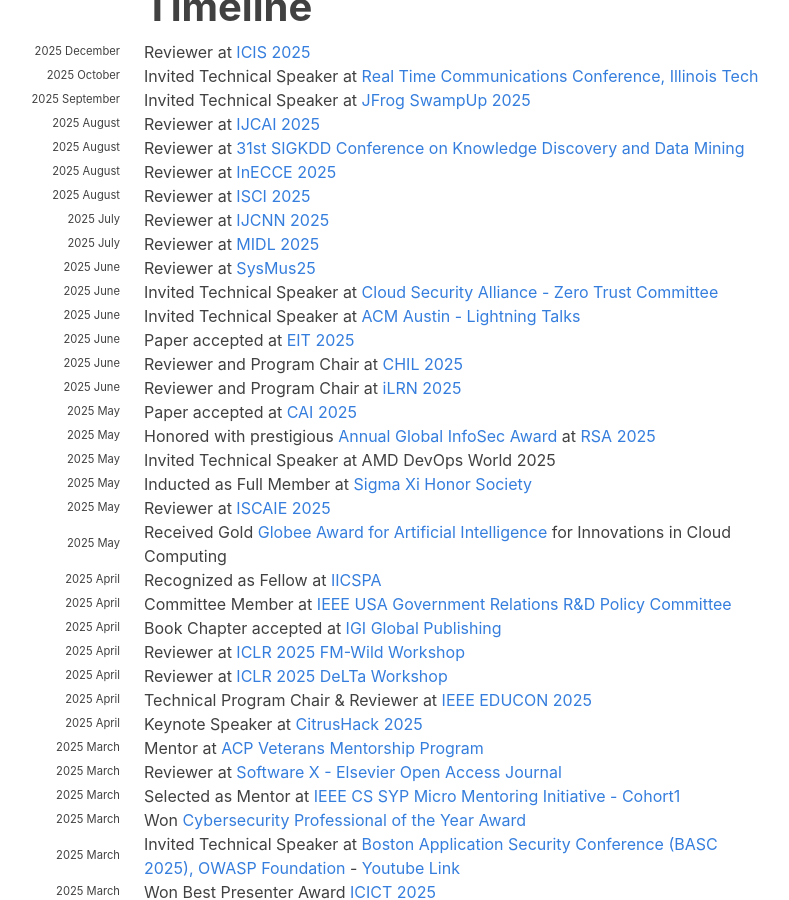
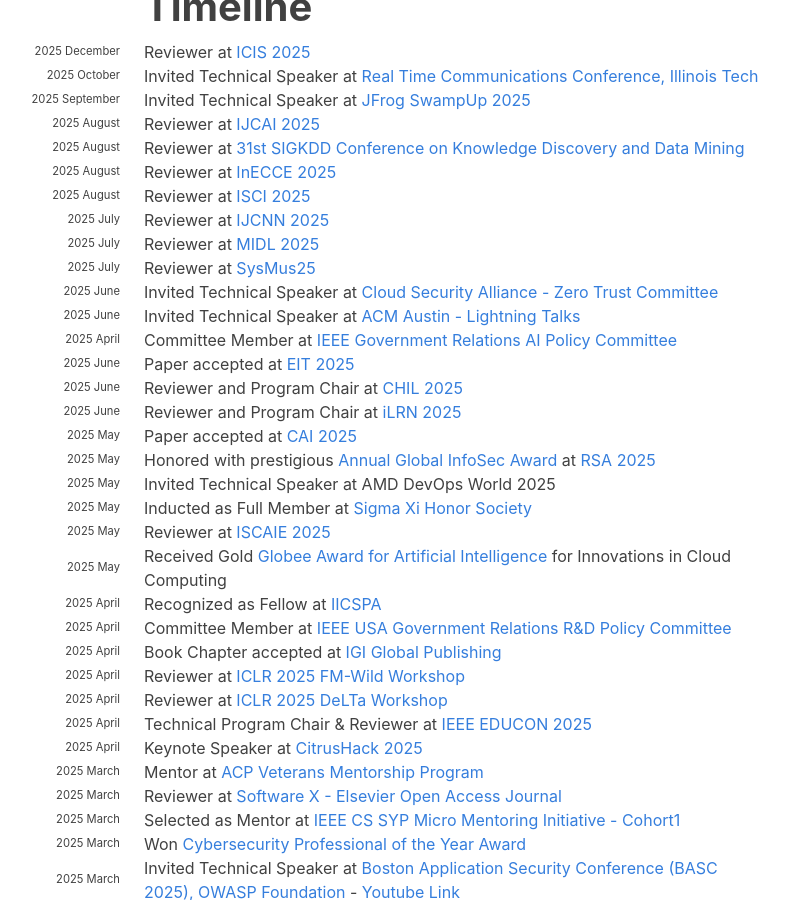
Before and after one commit to hariharanragothaman/hariharanragothaman.github.io, a Jekyll site: the page built from index.md, in a window 1280 px wide and 900 px high, scrolled down 846 px. Shown: the whole window, without its empty margins (188-977 px from the left). Built offline with Jekyll 4.4.1, drawn with Linux system fonts in a browser that asks for light colours; nearby versions of some CDN libraries; some web fonts are replaced.

Commit message:
Updating Links related to IEEE AI Policy Committee

```diff
--- a/_data/news.yaml
+++ b/_data/news.yaml
@@ -52,7 +52,7 @@
 #-------------------------------------------- July  ------------------------------------------------------------------------------------------------------------------------------------------------------
 
 - year: 2025
-  year-extra: June
+  year-extra: July
   description: Reviewer at <a href="https://www.uio.no/ritmo/english/news-and-events/events/conferences/2025/sysmus25/">SysMus25</a>
 
 
@@ -64,6 +64,11 @@
 - year: 2025
   year-extra: June
   description: Invited Technical Speaker at <a href="https://www.meetup.com/acm-austin/events/307909138/">ACM Austin - Lightning Talks</a>
+
+- year: 2025
+  year-extra: April
+  description: Committee Member at <a href="https://ieeeusa.org/committees/aipc/#:~:text=The%20committee%20meets%20as%20needed,efforts%20within%20the%20United%20States."> IEEE Government Relations AI Policy Committee </a>
+
 
 - year: 2025
   year-extra: June
```
